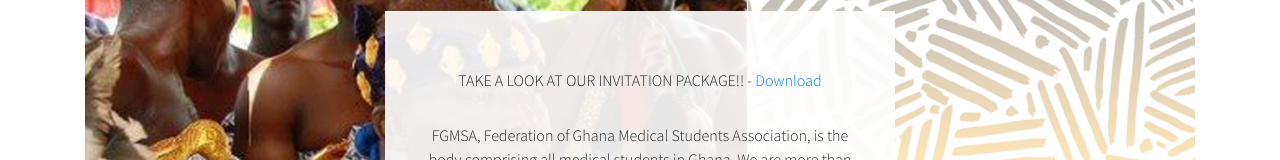
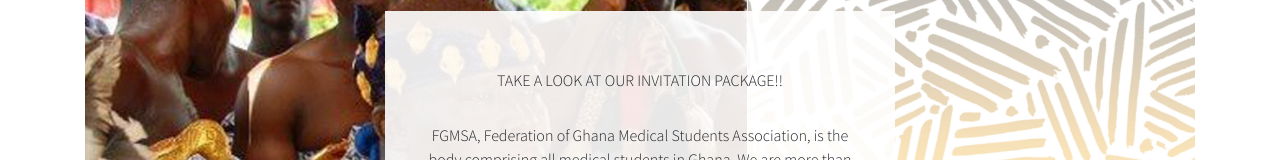
Before and after one commit to kwamesarpong/arm2018, a plain HTML site: page index.html in a window 1280 px wide. Shown: the part 466-626 px from the top of the page. Drawn offline with nearby package versions, Linux system fonts and the light colour scheme.

Commit message:
Removed invitation package link

```diff
--- a/index.html
+++ b/index.html
@@ -93,7 +93,8 @@
                     <div class="hidden-xs col-md-3"></div>
                     <div class="col-xs-12 col-md-6 info-col">
                         <div class="info-data-div">
-                            <h6 class="sub-header">TAKE A LOOK AT OUR INVITATION PACKAGE!! - <a href="https://drive.google.com/uc?authuser=0&id=0B7msef3SF_QdZU4yR1o5V0c5VjRJOHlzaU02M3lrVENveml3&export=download">Download</a></h6>
+                            <!-- <h6 class="sub-header">TAKE A LOOK AT OUR INVITATION PACKAGE!! - <a href="https://drive.google.com/uc?authuser=0&id=0B7msef3SF_QdZU4yR1o5V0c5VjRJOHlzaU02M3lrVENveml3&export=download">Download</a></h6> -->
+                            <h6 class="sub-header">TAKE A LOOK AT OUR INVITATION PACKAGE!!</h6>
                             <br />
                             <p class="sub-header">FGMSA, Federation of Ghana Medical Students Association, is the body comprising all medical students in Ghana. We are more than thrilled to host this December’s IFMSA African Regional Meeting and to give you the time of your life.</p>
                             <br />
```
